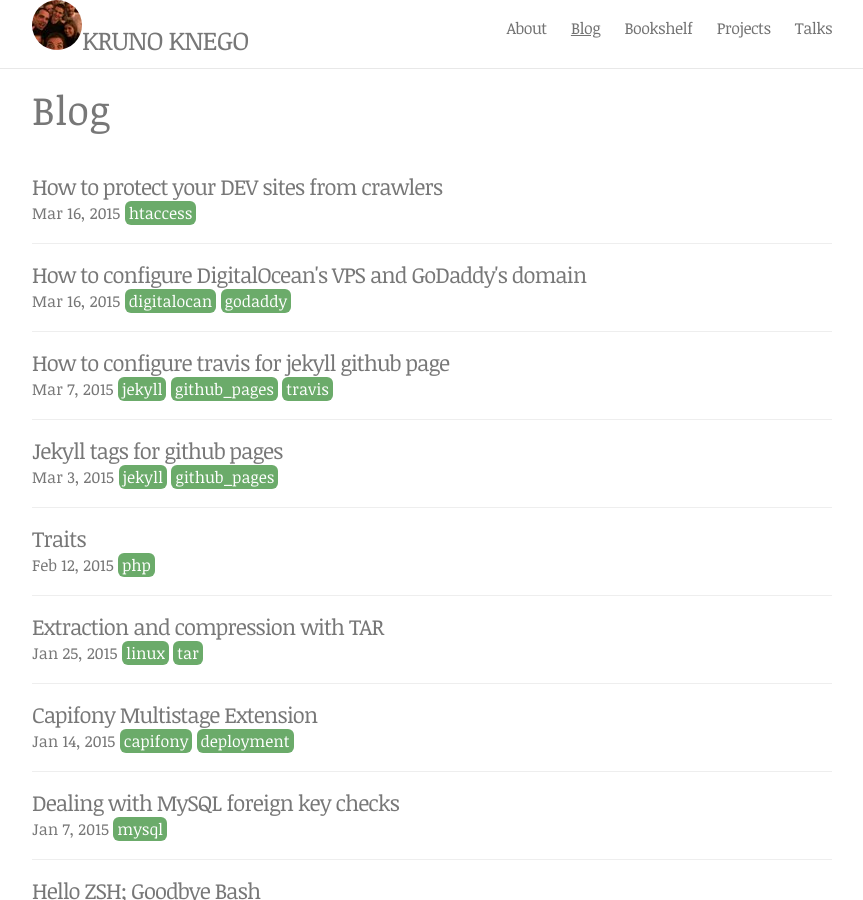
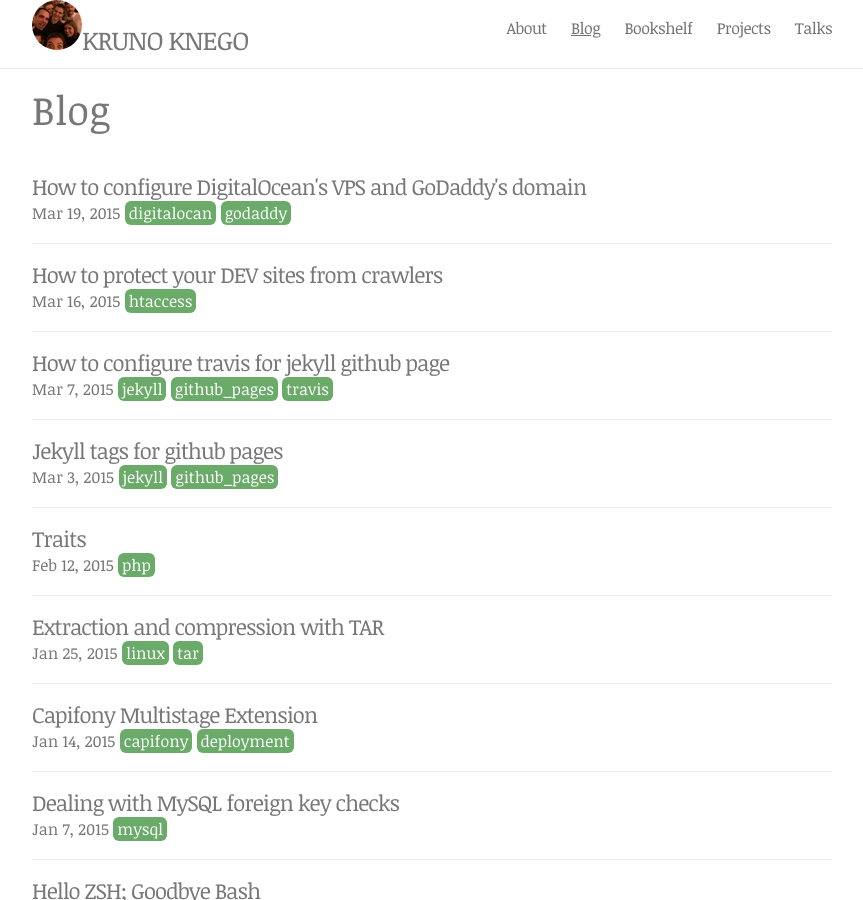
Before and after one commit to guotechfin/KrunoKnego.github.io, a Jekyll site: the page built from index.html, in a window 1280 px wide and 900 px high. Shown: the whole window, without its empty margins (208-1071 px from the left). Built offline with Jekyll 4.4.1, drawn with Linux system fonts in a browser that asks for light colours; nearby versions of some CDN libraries; the list of posts is cut into pages by our own code; comment, search, counter and statistics services are not loaded.

Commit message:
DNS blogpost

```diff
--- a/_posts/2015-03-16-how-to-configure-digitaloceans-vps-and-godaddys-domain.md
+++ b/_posts/2015-03-19-how-to-configure-digitaloceans-vps-and-godaddys-domain.md
@@ -2,7 +2,7 @@
 layout: post
 title: "How to configure DigitalOcean's VPS and GoDaddy's domain"
 category:
-date: " 2015-03-16 17:44:37"
+date: " 2015-03-19 22:03:34"
 tags: [digitalocan, godaddy]
 ---
 
```
